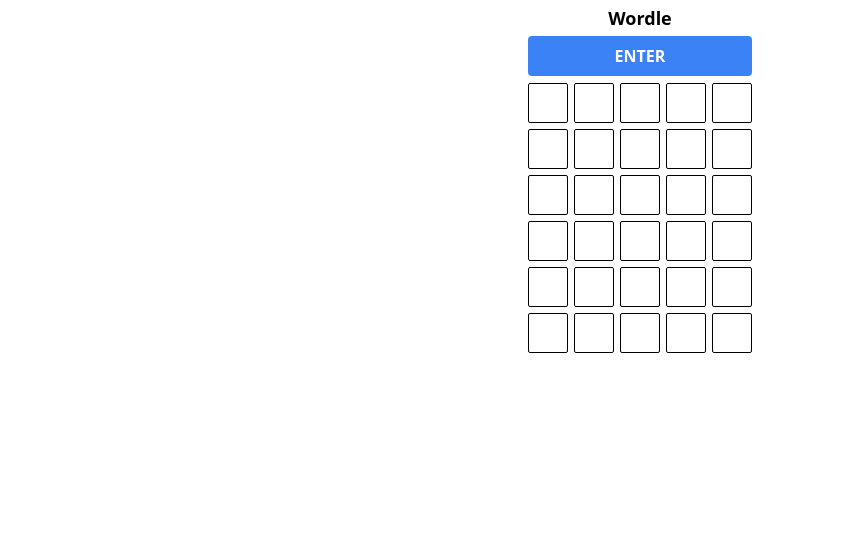
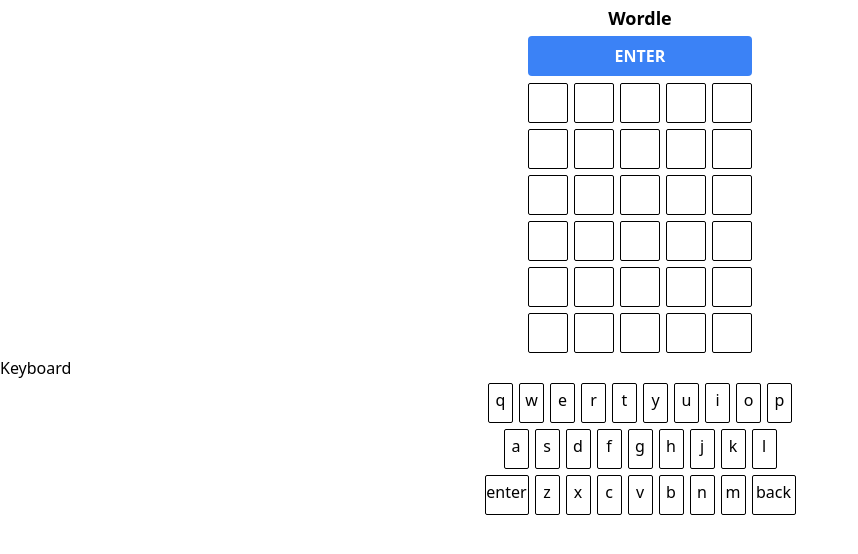
Before and after one commit to NathanMartinNZ/daily-games, a SvelteKit app: page /wordle in a window 1280 px wide. Shown: the top 554 px of the page, without its empty margins (0-858 px from the left). Built offline with nearby package versions, Linux system fonts and the light colour scheme.

Commit message:
feat: created Keyboard component

```diff
--- a/src/routes/wordle/+page.svelte
+++ b/src/routes/wordle/+page.svelte
@@ -1,6 +1,7 @@
 <script>
 	import { onMount } from 'svelte';
 	import { WORD_LIST } from './word_list';
+    import Keyboard from './components/Keyboard.svelte';
 
 	let game = {
 		rows: [
@@ -146,7 +147,7 @@
     </div>
     <div class="container flex flex-col mx-auto">
         {#each game.rows as row}
-            <div class="row m-auto">
+            <div class="row flex m-auto">
                 {#each row as cell}
                     <div
                         class={`cell font-sans text-center items-center m-auto ${cell.hint === 'contains' ? 'contains' : ''} ${cell.hint === 'exact' ? 'exact' : ''} ${cell.hint === 'incorrect' ? 'incorrect' : ''}`}
@@ -157,12 +158,10 @@
             </div>
         {/each}
     </div>
+    <Keyboard />
 </div>
 
 <style>
-	.row {
-		display: flex;
-	}
 	.cell {
 		height: 40px;
 		width: 40px;
--- /dev/null
+++ b/src/routes/wordle/components/Keyboard.svelte
@@ -0,0 +1,83 @@
+<script>
+    let keyboard_row1 = [
+        {letter: "q", incorrect: false},
+        {letter: "w", incorrect: false},
+        {letter: "e", incorrect: false},
+        {letter: "r", incorrect: false},
+        {letter: "t", incorrect: false},
+        {letter: "y", incorrect: false},
+        {letter: "u", incorrect: false},
+        {letter: "i", incorrect: false},
+        {letter: "o", incorrect: false},
+        {letter: "p", incorrect: false}
+    ]
+    let keyboard_row2 = [
+        {letter: "a", incorrect: false},
+        {letter: "s", incorrect: false},
+        {letter: "d", incorrect: false},
+        {letter: "f", incorrect: false},
+        {letter: "g", incorrect: false},
+        {letter: "h", incorrect: false},
+        {letter: "j", incorrect: false},
+        {letter: "k", incorrect: false},
+        {letter: "l", incorrect: false}
+    ]
+    let keyboard_row3 = [
+        {letter: "enter", incorrect: null},
+        {letter: "z", incorrect: false},
+        {letter: "x", incorrect: false},
+        {letter: "c", incorrect: false},
+        {letter: "v", incorrect: false},
+        {letter: "b", incorrect: false},
+        {letter: "n", incorrect: false},
+        {letter: "m", incorrect: false},
+        {letter: "back", incorrect: null}
+    ]
+</script>
+
+<div>
+    Keyboard
+    <div class="flex flex-wrap mx-auto">
+        <div class="row flex m-auto">
+            {#each keyboard_row1 as key}
+                <div class="cell font-sans text-center items-center m-auto">
+                    <p class="pt-1 text-md">{key.letter}</p>
+                </div>
+            {/each}
+        </div>
+    </div>
+    <div class="container flex mx-auto">
+        <div class="row flex m-auto">
+            {#each keyboard_row2 as key}
+                <div class="cell font-sans text-center items-center m-auto">
+                    <p class="pt-1 text-md">{key.letter}</p>
+                </div>
+            {/each}
+        </div>
+    </div>
+    <div class="flex flex-wrap">
+        <div class="row flex m-auto">
+            {#each keyboard_row3 as key}
+                <div class={`cell font-sans text-center items-center m-auto ${key.letter === "enter" ? "special" : ""} ${key.letter === "back" ? "special" : ""}`}>
+                    <p class="pt-1 text-md">{key.letter}</p>
+                </div>
+            {/each}
+        </div>
+    </div>
+</div>
+
+<style>
+	.row {
+		display: flex;
+	}
+	.cell {
+		height: 40px;
+		width: 25px;
+		margin: 3px;
+		border: 1px black solid;
+        border-radius: 2px;
+	}
+    .cell.special {
+        width: 44px!important;
+    }
+</style>
```
